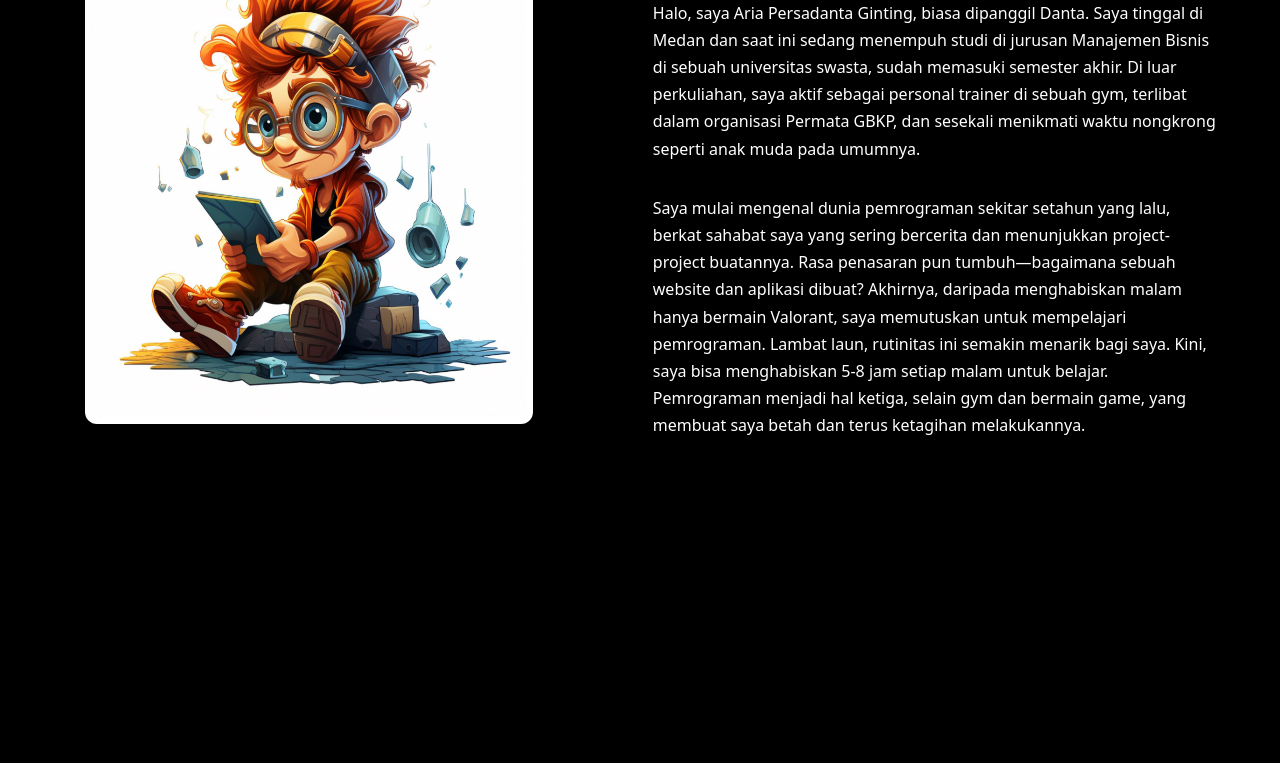
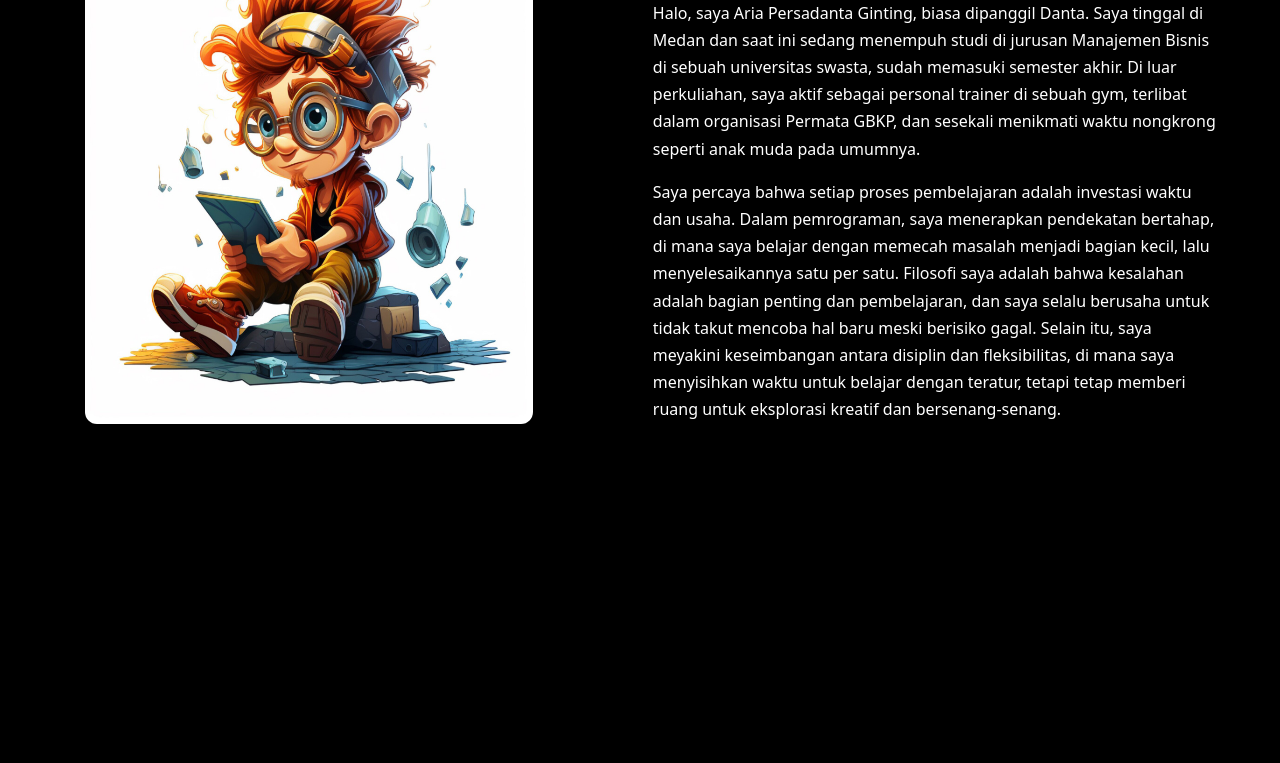
Before and after one commit to AriaPersadantaGinting/ariapersadantaginting13, a React (Vite) app: page /profile in a window 1280 px wide. Shown: the part 1142-1905 px from the top of the page. Built offline with nearby package versions, Linux system fonts and the light colour scheme; a web font is replaced by a local one.

Commit message:
update aboutsection2

```diff
--- a/src/components/Fragments/Portofolio/About/AboutSection2.jsx
+++ b/src/components/Fragments/Portofolio/About/AboutSection2.jsx
@@ -76,7 +76,7 @@ const AboutSection2 = () => {
             <h2 className="lg:text-[2.6rem] md:text-[2.6rem] sm:text-[2.6rem] text-[2.4rem] tracking-tight mb-4 font-suse py-3 bg-clip-text text-transparent bg-gradient-to-r from-[#F7971E] to-[#FFD200]">
               Approach And Philosophy
             </h2>
-            <p className="mb-8">
+            <p className="mb-4">
               Halo, saya Aria Persadanta Ginting, biasa dipanggil Danta. Saya
               tinggal di Medan dan saat ini sedang menempuh studi di jurusan
               Manajemen Bisnis di sebuah universitas swasta, sudah memasuki
@@ -85,16 +85,16 @@ const AboutSection2 = () => {
               sesekali menikmati waktu nongkrong seperti anak muda pada umumnya.
             </p>
             <p>
-              Saya mulai mengenal dunia pemrograman sekitar setahun yang lalu,
-              berkat sahabat saya yang sering bercerita dan menunjukkan
-              project-project buatannya. Rasa penasaran pun tumbuh—bagaimana
-              sebuah website dan aplikasi dibuat? Akhirnya, daripada
-              menghabiskan malam hanya bermain Valorant, saya memutuskan untuk
-              mempelajari pemrograman. Lambat laun, rutinitas ini semakin
-              menarik bagi saya. Kini, saya bisa menghabiskan 5-8 jam setiap
-              malam untuk belajar. Pemrograman menjadi hal ketiga, selain gym
-              dan bermain game, yang membuat saya betah dan terus ketagihan
-              melakukannya.
+              Saya percaya bahwa setiap proses pembelajaran adalah investasi
+              waktu dan usaha. Dalam pemrograman, saya menerapkan pendekatan
+              bertahap, di mana saya belajar dengan memecah masalah menjadi
+              bagian kecil, lalu menyelesaikannya satu per satu. Filosofi saya
+              adalah bahwa kesalahan adalah bagian penting dan pembelajaran, dan
+              saya selalu berusaha untuk tidak takut mencoba hal baru meski
+              berisiko gagal. Selain itu, saya meyakini keseimbangan antara
+              disiplin dan fleksibilitas, di mana saya menyisihkan waktu untuk
+              belajar dengan teratur, tetapi tetap memberi ruang untuk
+              eksplorasi kreatif dan bersenang-senang.
             </p>
           </motion.article>
         </div>
```
